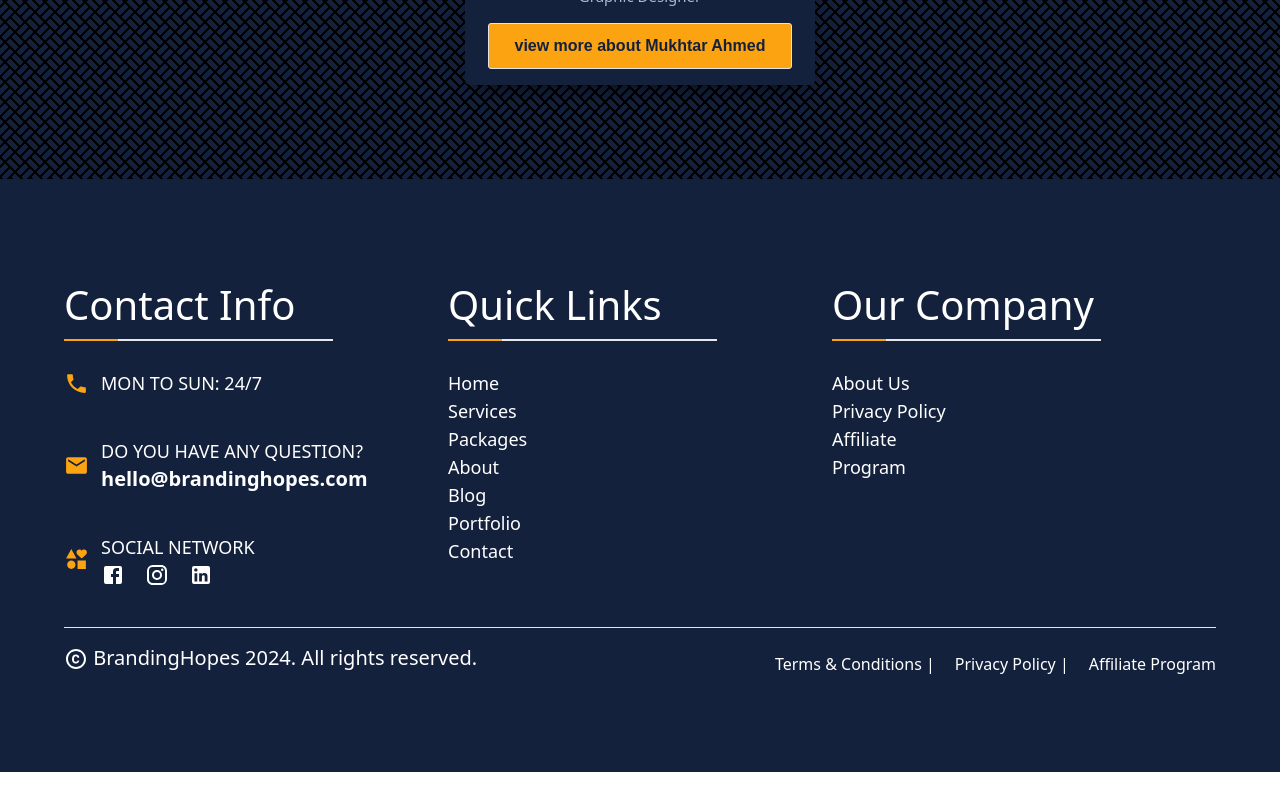
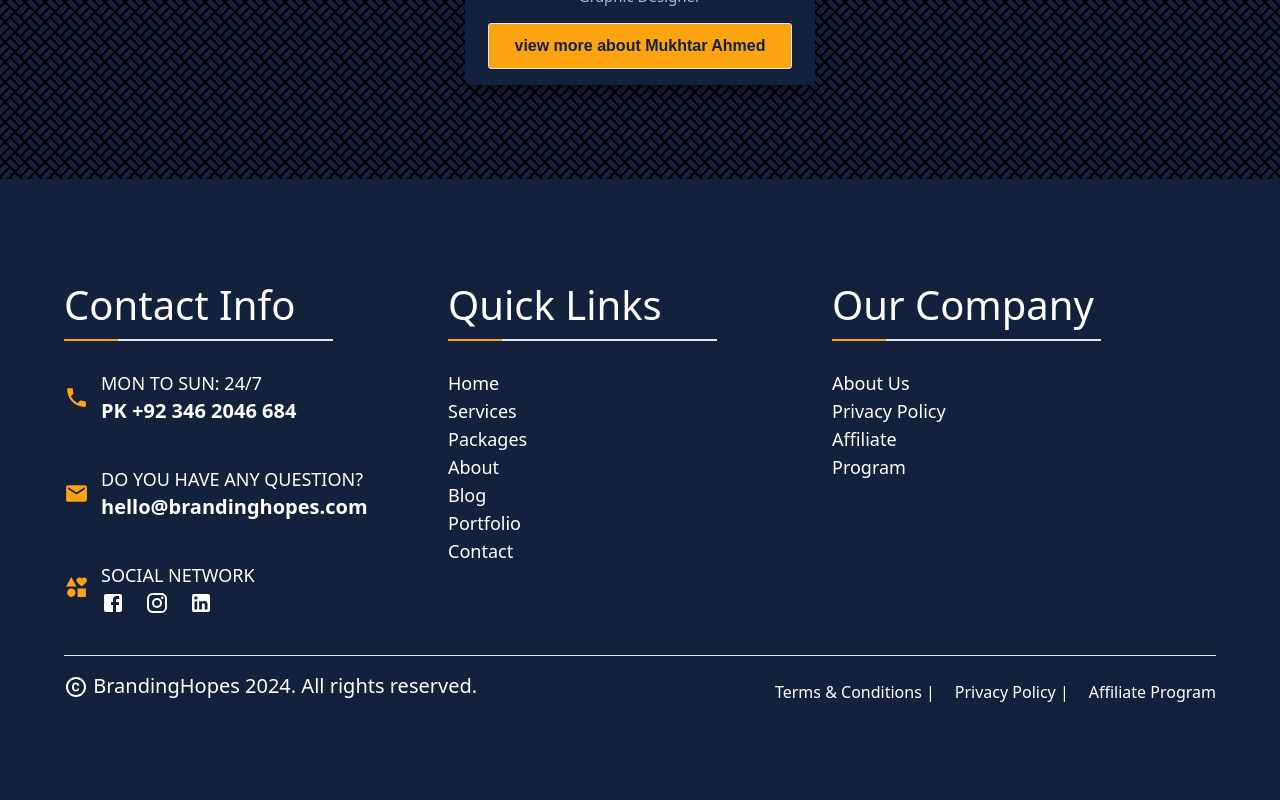
Before and after one commit to HasanCoder66/BRANDING-WORKING, a React (Vite) app in the folder Branding-Frontend/: page /about in a window 1280 px wide. Shown: the part 1898-2698 px from the top of the page. Before the commit the page ends 2670 px from the top, so only its background shows below. Built offline with nearby package versions, Linux system fonts and the light colour scheme.

Commit message:
set code

```diff
--- a/Branding-Frontend/src/components/CTA.jsx
+++ b/Branding-Frontend/src/components/CTA.jsx
@@ -17,7 +17,7 @@ const CTA = () => (
     </div>
 
     <div className={`${styles.flexCenter} sm:ml-10 ml-0 sm:mt-0 mt-10`}>
-      <ButtonTwo link="/contact" />
+      <ButtonTwo link="/services" />
     </div>
   </section>
 );
--- a/Branding-Frontend/src/components/Footer.jsx
+++ b/Branding-Frontend/src/components/Footer.jsx
@@ -127,7 +127,7 @@ const Footer = () => {
             />
             <div>
               <p className="text-lg">MON TO SUN: 24/7</p>
-              {/* <p className="text-xl font-bold">UK +</p> */}
+              <p className="text-xl font-bold">PK +92 346 2046 684</p>
             </div>
           </div>
           <div className="flex items-center gap-3 mb-10">
```
